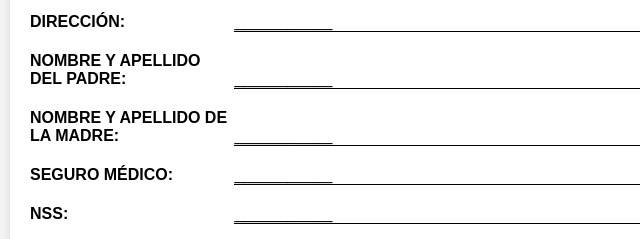
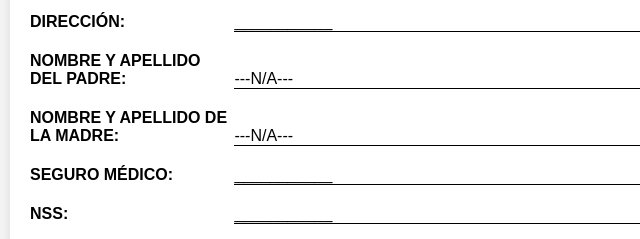
Before and after one commit to dawin1987/appmedicard, a plain HTML site: page index.html in a window 1280 px wide. Shown: the part 561-800 px from the top of the page, 210-850 px from the left. Drawn offline with Linux system fonts and the light colour scheme.

Commit message:
index.html

```diff
--- a/index.html
+++ b/index.html
@@ -94,8 +94,8 @@
         document.getElementById('edad').textContent = urlParams.get('edad') || '___________';
         document.getElementById('telefono').textContent = urlParams.get('telefono') || '___________';
         document.getElementById('direccion').textContent = urlParams.get('direccion') || '___________';
-        document.getElementById('padre').textContent = urlParams.get('padre') || '___________';
-        document.getElementById('madre').textContent = urlParams.get('madre') || '___________';
+        document.getElementById('padre').textContent = urlParams.get('padre') || '---N/A---';
+        document.getElementById('madre').textContent = urlParams.get('madre') || '---N/A---';
         document.getElementById('seguro').textContent = urlParams.get('seguro') || '___________';
         document.getElementById('nss').textContent = urlParams.get('nss') || '___________';
         document.getElementById('observaciones').textContent = urlParams.get('observaciones') || '---N/A--- \n ---N/A---';
```
